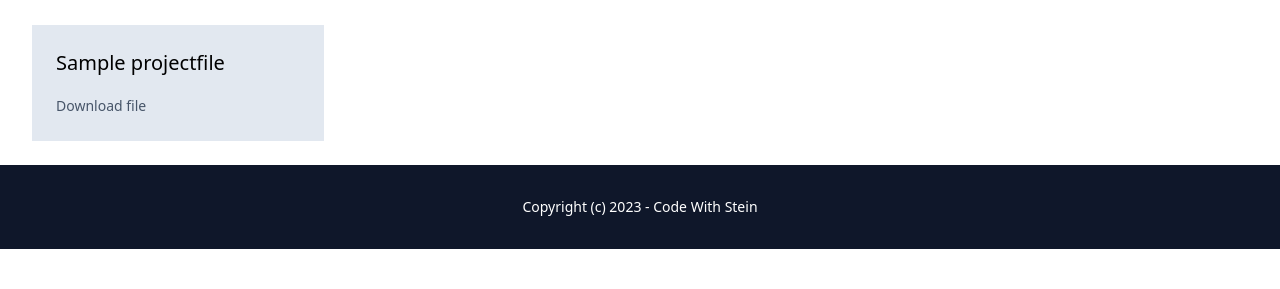
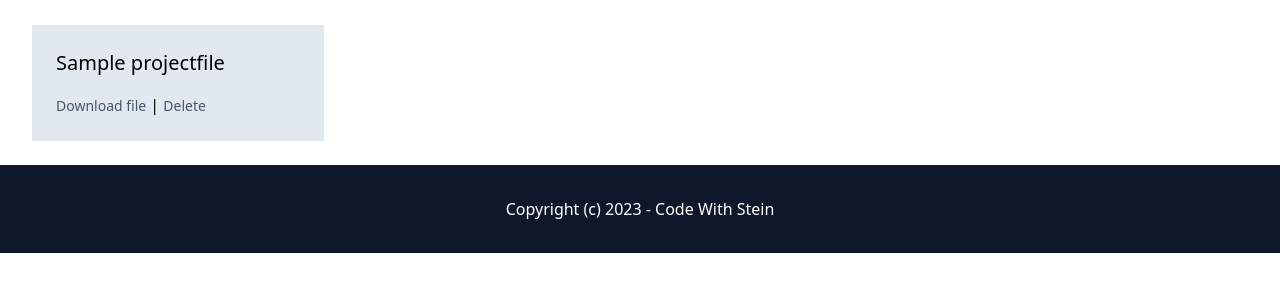
Before and after one commit to kumailalidev/django-pizarra, a Django app: page /projects/00000000-0000-0000-0000-000000000001/ in a window 1280 px wide. Shown: the part 511-800 px from the top of the page. Run offline with Django 5.2, Linux system fonts and the light colour scheme; a user stored in the database is signed in; tables that the repository leaves empty hold one stand-in row (values such as "Sample post"); some libraries are stand-ins or nearby versions.

Commit message:
Delete files.

```diff
--- a/project/templates/project/project.html
+++ b/project/templates/project/project.html
@@ -33,7 +33,9 @@
     {% for projectfile in project.files.all %}
     <div class="py-6 px-6 bg-slate-200">
         <h3 class="mb-4 text-xl">{{ projectfile.name }}</h3>
-        <a href="{{ projectfile.attachment.url }}" target="_blank" class="text-sm text-slate-600">Download file</p>
+        <a href="{{ projectfile.attachment.url }}" target="_blank" class="text-sm text-slate-600">Download file</a>
+        |
+        <a href="{% url 'project:delete_file' project.id projectfile.id %}" class="text-sm text-slate-600">Delete</a>
     </div>
     {% endfor %}
 </div>
--- a/project/urls.py
+++ b/project/urls.py
@@ -11,4 +11,5 @@ urlpatterns = [
     path("<uuid:pk>/edit/", views.edit, name="edit"),
     path("<uuid:pk>/delete/", views.delete, name="delete"),
     path("<uuid:pk>/upload_file/", views.upload_file, name="upload_file"),
+    path("<uuid:project_id>/<uuid:pk>/delete/", views.delete_file, name="delete_file"),
 ]
--- a/project/views.py
+++ b/project/views.py
@@ -83,3 +83,12 @@ def upload_file(request, pk):
     return render(
         request, "project/upload_file.html", {"project": project, "form": form}
     )
+
+
+@login_required
+def delete_file(request, project_id, pk):
+    project = Project.objects.filter(created_by=request.user).get(pk=project_id)
+    projectfile = project.files.get(pk=pk)
+    projectfile.delete()  # will not delete from media server
+
+    return redirect(f"/projects/{project_id}/")
```
